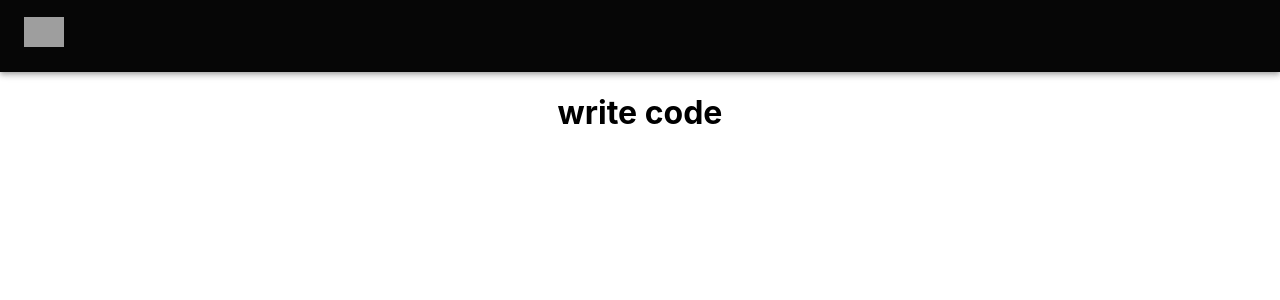
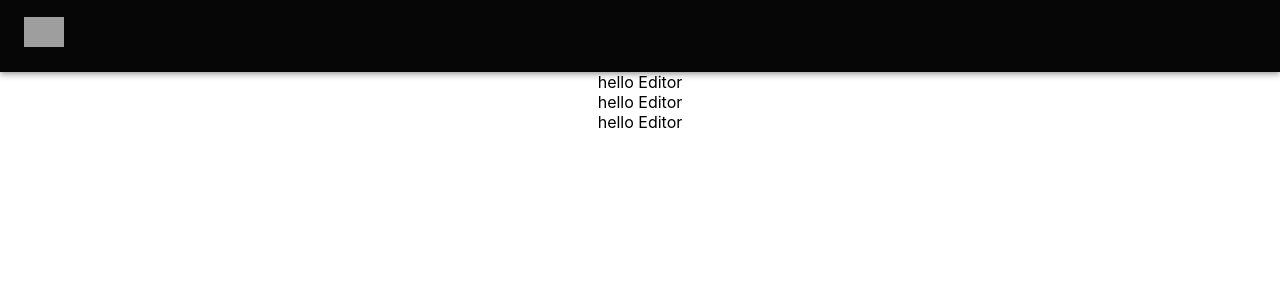
Before and after one commit to SankalpPyFever333/AlphaEditor, a React (Create React App) app in the folder codepeneditor/: page / in a window 1280 px wide. Shown: the top 300 px of the page. Built offline with nearby package versions, Linux system fonts and the light colour scheme; grey boxes are pictures that could not be loaded.

Commit message:
creating code editor component

```diff
--- /dev/null
+++ b/codepeneditor/src/components/Editor.jsx
@@ -0,0 +1,11 @@
+import React from 'react'
+
+function Editor() {
+  return (
+    <div>
+      hello Editor
+    </div>
+  )
+}
+
+export default Editor
--- a/codepeneditor/src/components/Header.jsx
+++ b/codepeneditor/src/components/Header.jsx
@@ -17,8 +17,6 @@ return (
           <img src= "https://img.icons8.com/?size=512&id=p03EZMcmuZH5&format=png" alt="logo" style={{width:40}} />
         </Toolbar>
       </AppBarContainer>
-
-
     </div>
   )
 }
--- a/codepeneditor/src/components/WriteCode.jsx
+++ b/codepeneditor/src/components/WriteCode.jsx
@@ -1,13 +1,20 @@
 import React from 'react'
+import Editor from './Editor'
 
 function WriteCode() {
   return (
-    <div>
-      <h1>write code</h1>
+
+      <>
       {/* you will not see this becoz by default <AppBar> have position: fixed , we have to change it to static. */}
 
       {/* Now inside this, we have 3 different components. */}
-    </div>
+
+      <Editor/>
+      <Editor/>
+      <Editor/>
+
+      </>
+
   )
 }
 
```
